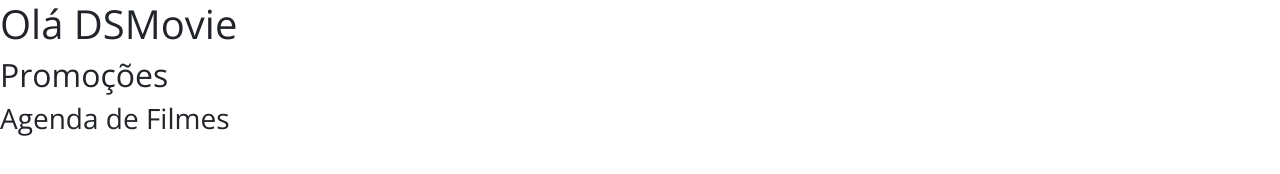
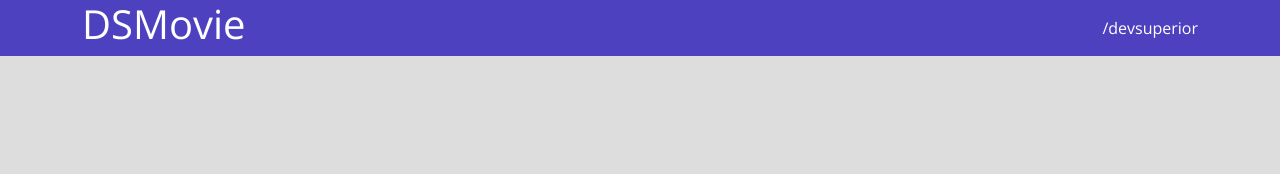
Before and after one commit to Marciadev2022/dsmovie, a plain HTML site: page index.html in a window 1280 px wide. Drawn offline with nearby package versions, Linux system fonts and the light colour scheme.

Commit message:
Barra superior PARTE 1

```diff
--- a/css/styles.css
+++ b/css/styles.css
@@ -3,3 +3,21 @@
 *{
 font-family: 'Open Sans', sans-serif;
 }
+html, body{
+    background-color: #ddd;
+}
+
+header{
+    background-color: #4D41C0;
+    color: #fff;
+}
+nav{
+    display: flex;
+    align-items: center;
+    justify-content: space-between;
+}
+
+a, a:hover {
+    color: unset;
+    text-decoration:none ;
+}
--- a/index.html
+++ b/index.html
@@ -11,9 +11,13 @@
     <link rel="stylesheet" href="css/styles.css">
 </head>
 <body>
-    <h1>Olá DSMovie</h1>
-    <h2>Promoções</h2>
-    <h3>Agenda de Filmes</h3>
+    <header>
+        <nav class="container">
+
+            <h1>DSMovie</h1>
+            <a href="https://github.com/devsuperior/sds-dsmovie/tree/main/episodio1-iniciante">/devsuperior</a>
+        </nav>
+    </header>
 
 </body>
 </html>
```
